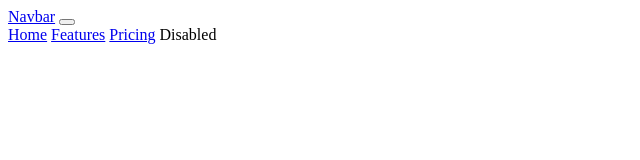
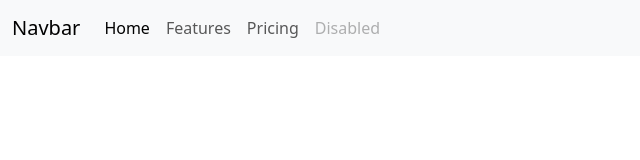
Before and after one commit to LuisMonteroAndrade/practica, a plain HTML site: page Assets/index.html in a window 1280 px wide. Shown: the whole page, without its empty margins (0-640 px from the left). Drawn offline with nearby package versions, Linux system fonts and the light colour scheme.

Commit message:
primer comnit

```diff
--- a/Assets/index.html
+++ b/Assets/index.html
@@ -4,6 +4,8 @@
     <meta charset="UTF-8">
     <meta name="viewport" content="width=device-width, initial-scale=1.0">
     <title>Jajas</title>
+    <link href="https://cdn.jsdelivr.net/npm/bootstrap@5.3.6/dist/css/bootstrap.min.css" rel="stylesheet" integrity="sha384-4Q6Gf2aSP4eDXB8Miphtr37CMZZQ5oXLH2yaXMJ2w8e2ZtHTl7GptT4jmndRuHDT" crossorigin="anonymous">
+<script src="https://cdn.jsdelivr.net/npm/bootstrap@5.3.6/dist/js/bootstrap.bundle.min.js" integrity="sha384-j1CDi7MgGQ12Z7Qab0qlWQ/Qqz24Gc6BM0thvEMVjHnfYGF0rmFCozFSxQBxwHKO" crossorigin="anonymous"></script>
 </head>
 <body>
     <nav class="navbar navbar-expand-lg bg-body-tertiary">
```
